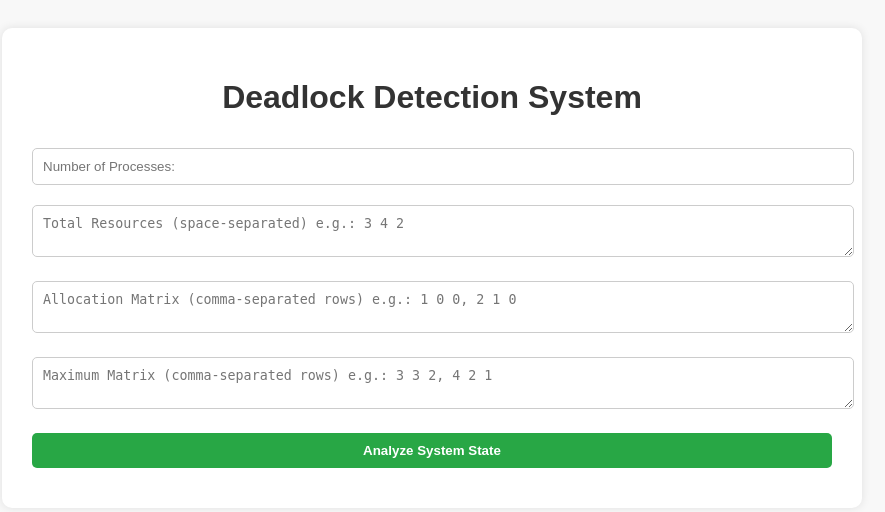
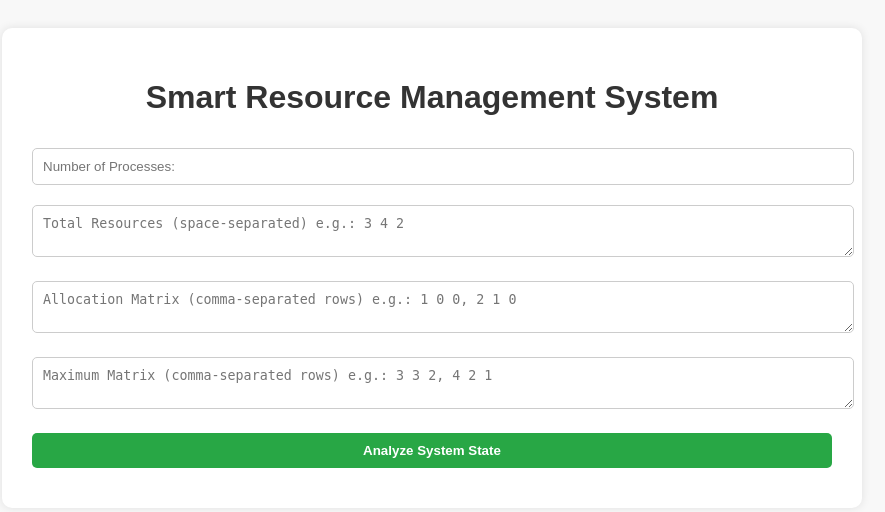
Before and after one commit to amansinghrp/Smart-Resource-Management, a Flask app: page / in a window 1280 px wide. Shown: the top 512 px of the page, without its empty margins (208-1093 px from the left). Run offline with Flask 3, Linux system fonts and the light colour scheme.

Commit message:
updated frontend

```diff
--- a/frontend/templates/index.html
+++ b/frontend/templates/index.html
@@ -3,7 +3,7 @@
 <head>
     <meta charset="UTF-8" />
     <meta name="viewport" content="width=device-width, initial-scale=1" />
-    <title>Deadlock Detection System</title>
+    <title>Smart Resource Management System</title>
     <style>
         body { font-family: Arial, sans-serif; background-color: #f8f8f8; padding: 20px; }
         .container { background: #fff; padding: 30px; border-radius: 10px; max-width: 800px; margin: auto; box-shadow: 0 0 10px rgba(0,0,0,0.1); }
@@ -28,7 +28,7 @@
 </head>
 <body>
     <div class="container">
-        <h1>Deadlock Detection System</h1>
+        <h1>Smart Resource Management System</h1>
         <input type="number" id="num" placeholder="Number of Processes:" />
         <textarea id="total" placeholder="Total Resources (space-separated) e.g.: 3 4 2"></textarea>
         <textarea id="alloc" placeholder="Allocation Matrix (comma-separated rows) e.g.: 1 0 0, 2 1 0"></textarea>
```
Also changed, not shown: frontend/static/graph.png.
